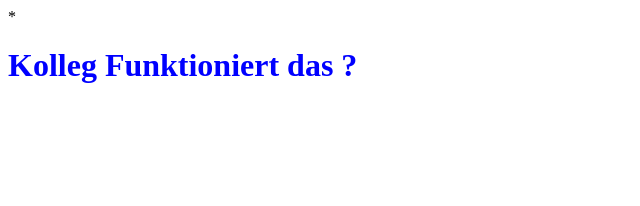
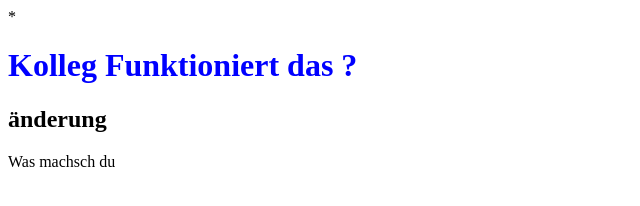
Before and after one commit to JoelSchlegel/Test2, a plain HTML site: page Index.html in a window 1280 px wide. Shown: the whole page, without its empty margins (0-640 px from the left). Drawn offline with Linux system fonts and the light colour scheme.

Commit message:
h1, h2 und p eingefügt

```diff
--- a/Index.html
+++ b/Index.html
@@ -11,6 +11,8 @@
 </head>
 <body>
   <h1 style="color: blue;">Kolleg Funktioniert das ?</h1>
+  <h2>änderung</h2>
+  <p>Was machsch du</p>
 
 </body>
 </html>
```
